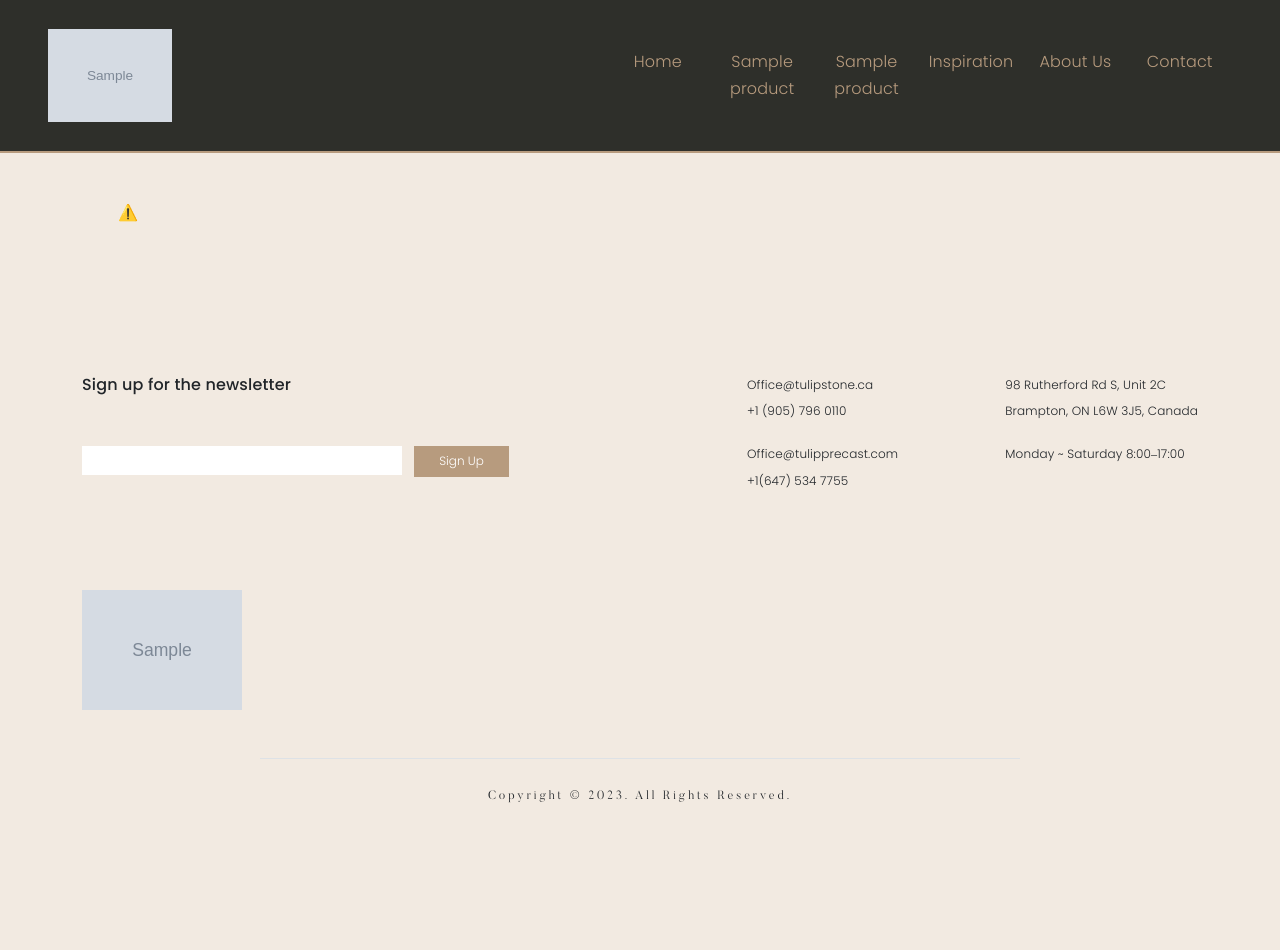
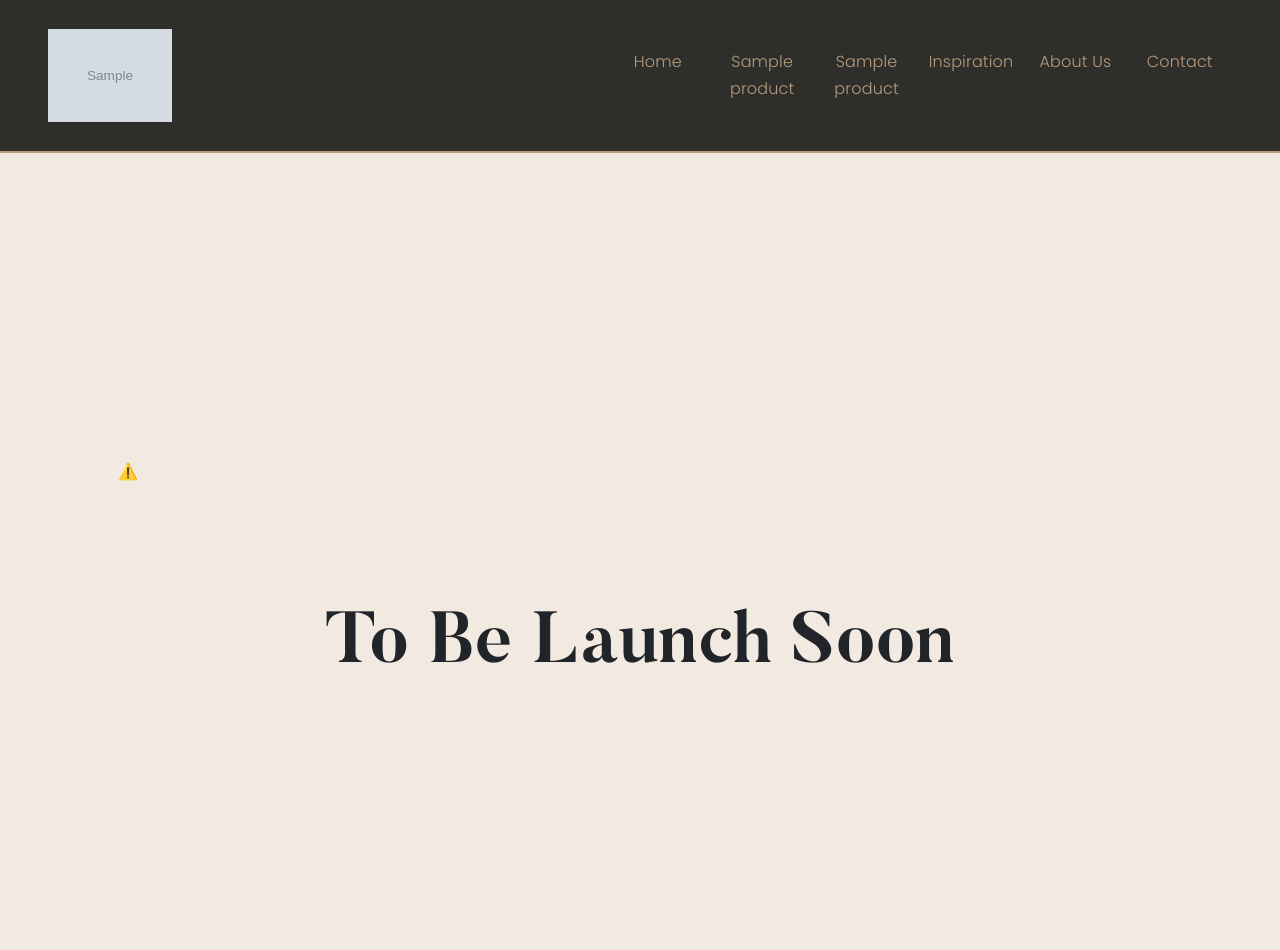
Before and after one commit to sepehrsohrabii/Tulip, a Django app: template frontend/templates/coming_soon.html in a window 1280 px wide. Shown: the top 950 px of the page. Before the commit the page ends 803 px from the top, so only its background shows below. Run offline with Django 4.2, Linux system fonts and the light colour scheme; the template is opened without the code that fills it: most values are stand-ins (such as "Sample title", 1, 10 or a date in 2020); grey boxes marked "Sample" are stand-in pictures; form fields are guessed from the names that the template uses; some libraries are stand-ins or nearby versions; some web fonts are replaced.

Commit message:
design updated - deployment

```diff
--- a/frontend/templates/coming_soon.html
+++ b/frontend/templates/coming_soon.html
@@ -4,14 +4,15 @@
 {% block main %}
 <!-- Main Section -->
 <div class="container p-5">
-	<div class="row">
-		<div class="col">
+	<div class="row my-5 py-5">
+		<div class="col my-5 py-5 text-center">
 			<script src="https://unpkg.com/@lottiefiles/lottie-player@latest/dist/lottie-player.js"></script>
 
 
 			<lottie-player src="https://lottie.host/e8b45226-be27-46c5-87f9-4755ccc58ad2/67VZjmT5Mk.json"
 			               background="transparent" speed="1" style="width: 50%" loop
 			               autoplay></lottie-player>
+			<h1 class="mt-5">To Be Launch Soon</h1>
 		</div>
 	</div>
 </div>
```
